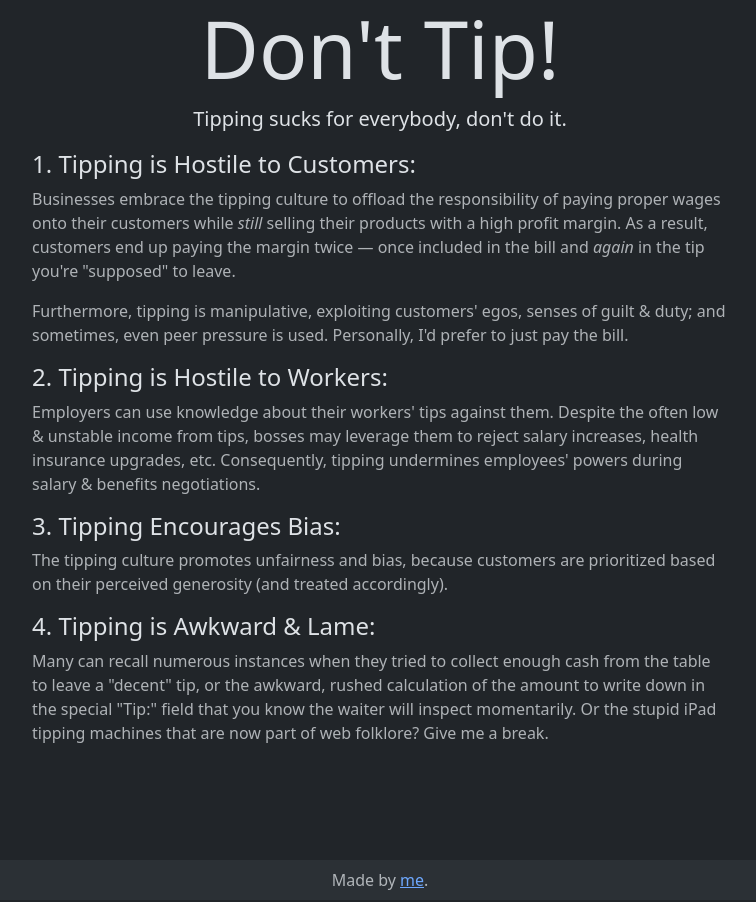
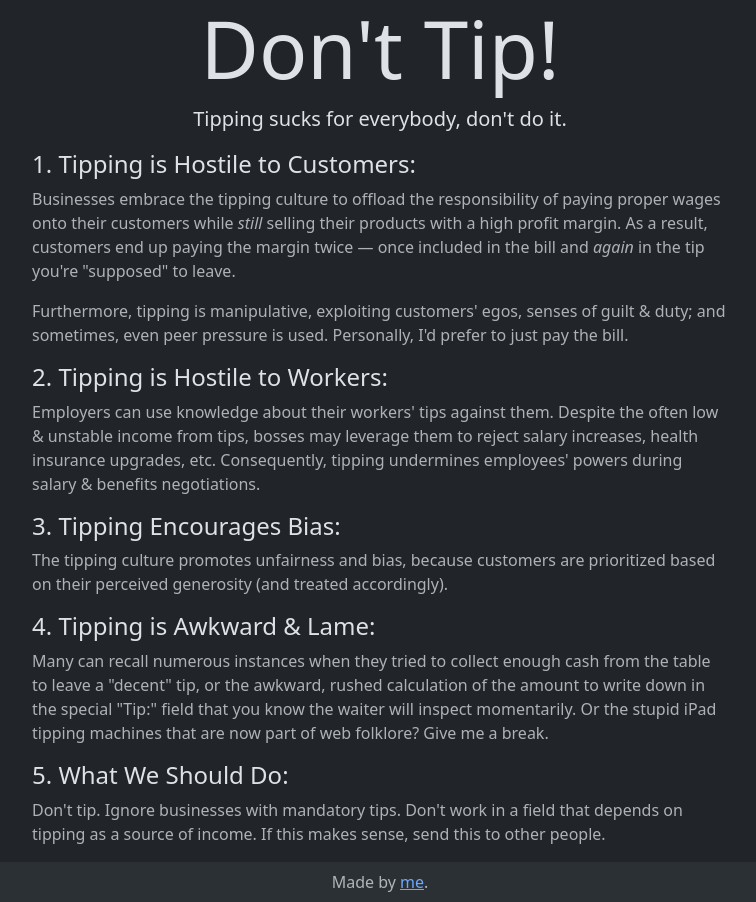
Before and after one commit to egor-tensin/fucktipp.ing, a Jekyll site: the page built from src/index.html, in a window 1280 px wide. Shown: the whole page, without its empty margins (260-1016 px from the left). Built offline with Jekyll 4.4.1, drawn with Linux system fonts in a browser that asks for light colours.

Commit message:
add a "What We Should Do" section

```diff
--- a/src/index.html
+++ b/src/index.html
@@ -39,6 +39,13 @@ points:
         that you know the waiter will inspect momentarily.
         Or the stupid iPad tipping machines that are now part of web folklore?
         Give me a break.
+  - title: 'What We Should Do:'
+    description:
+      - |
+        Don't tip.
+        Ignore businesses with mandatory tips.
+        Don't work in a field that depends on tipping as a source of income.
+        If this makes sense, send this to other people.
 ---
 <div class="container">
   <div class="row">
```
